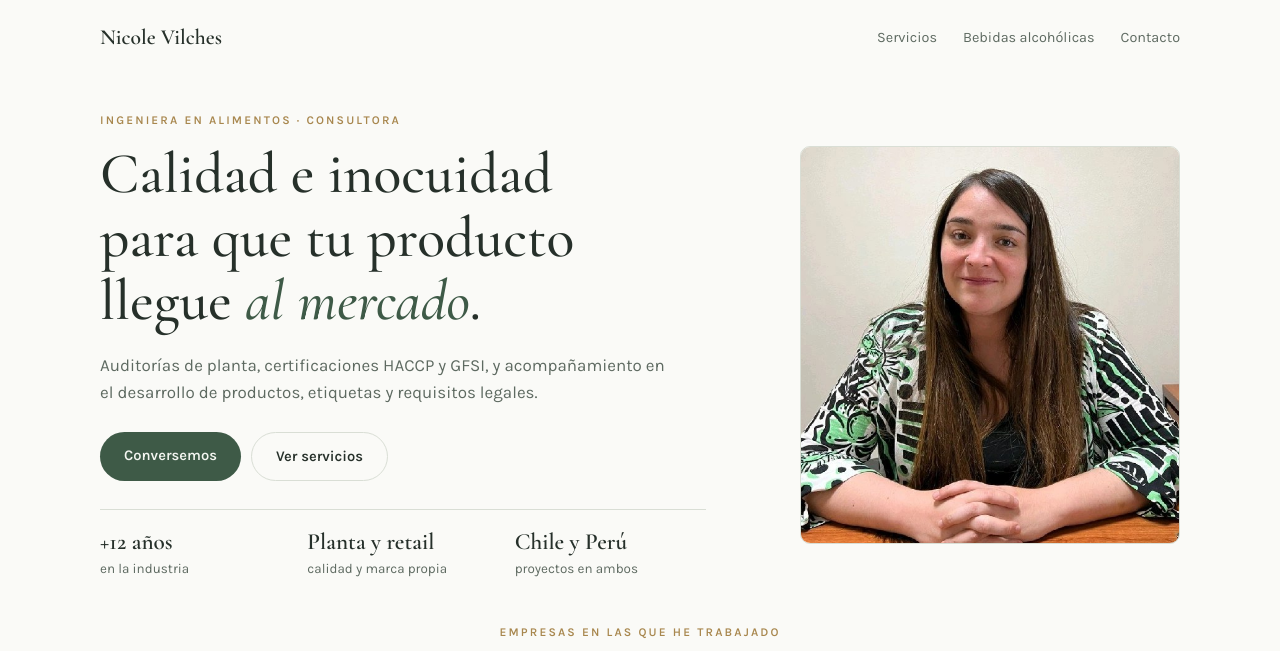
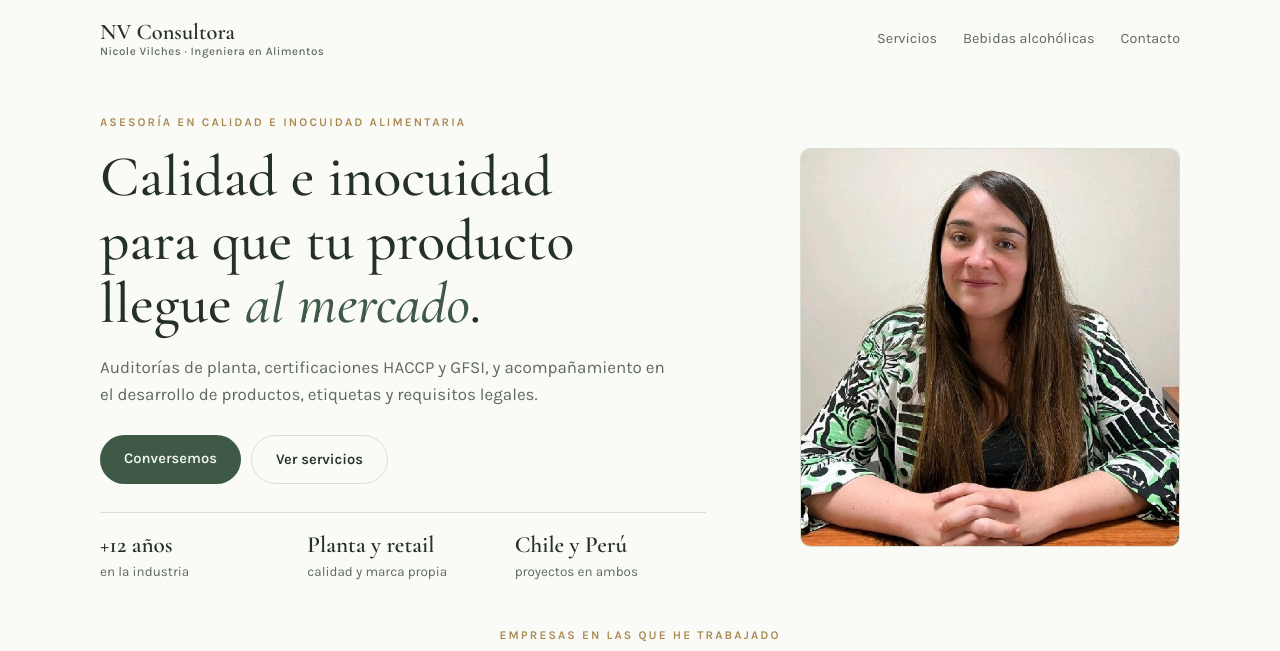
Before and after one commit to topja/nicole-vilches, a plain HTML site: page index.html in a window 1280 px wide. Shown: the top 651 px of the page. Drawn offline with nearby package versions, Linux system fonts and the light colour scheme.

Commit message:
Marca NV Consultora
Co-Authored-By: Claude Opus 5.5 <noreply@anthropic.com>
Claude-Session: https://claude.ai/code/session_01TUh4CYUwjMMZhS9LTaoz84

```diff
--- a/index.html
+++ b/index.html
@@ -4,7 +4,7 @@
 <meta charset="utf-8">
 <meta name="viewport" content="width=device-width, initial-scale=1, viewport-fit=cover">
 <meta name="description" content="Nicole Vilches, Ingeniera en Alimentos: auditorías y certificación HACCP y GFSI, desarrollo de productos, etiquetado, asesoría legal sanitaria y bebidas alcohólicas ante el SAG.">
-<title>Nicole Vilches Consultora</title>
+<title>NV Consultora</title>
 <link rel="preconnect" href="https://fonts.googleapis.com">
 <link rel="stylesheet" href="https://fonts.googleapis.com/css2?family=Cormorant+Garamond:ital,wght@0,500;0,600;1,500&family=Karla:wght@400;500;600&display=swap">
 <style>
@@ -37,7 +37,8 @@ a{color:inherit}
 
 /* ---------- screen 1: header, hero, logos ---------- */
 .top .wrap{display:flex;justify-content:space-between;align-items:center;gap:16px;padding-block:20px}
-.mark{font-family:var(--f-display);font-size:1.35rem;font-weight:600;text-decoration:none}
+.mark{font-family:var(--f-display);font-size:1.4rem;font-weight:600;text-decoration:none;line-height:1.1;display:grid}
+.mark small{font-family:var(--f-body);font-size:.72rem;font-weight:500;letter-spacing:.04em;color:var(--muted)}
 .top nav{display:flex;gap:26px;font-size:.9rem}
 .top nav a{text-decoration:none;color:var(--muted)}
 .top nav a:hover{color:var(--ink)}
@@ -109,7 +110,7 @@ footer .wrap{padding-block:22px;border-top:1px solid var(--line);display:flex;ju
 
 <header class="top">
   <div class="wrap">
-    <a class="mark" href="#">Nicole Vilches</a>
+    <a class="mark" href="#">NV Consultora<small>Nicole Vilches · Ingeniera en Alimentos</small></a>
     <nav aria-label="Secciones">
       <a href="#servicios">Servicios</a>
       <a href="#bebidas">Bebidas alcohólicas</a>
@@ -122,7 +123,7 @@ footer .wrap{padding-block:22px;border-top:1px solid var(--line);display:flex;ju
   <section class="hero">
     <div class="wrap">
       <div>
-        <p class="kicker">Ingeniera en Alimentos · Consultora</p>
+        <p class="kicker">Asesoría en calidad e inocuidad alimentaria</p>
         <h1>Calidad e inocuidad para que tu producto llegue <em>al mercado</em>.</h1>
         <p class="lead">Auditorías de planta, certificaciones HACCP y GFSI, y acompañamiento en el desarrollo de productos, etiquetas y requisitos legales.</p>
         <div class="actions">
@@ -220,7 +221,7 @@ footer .wrap{padding-block:22px;border-top:1px solid var(--line);display:flex;ju
 
 <footer>
   <div class="wrap">
-    <span>Nicole Vilches Amigo · Ingeniera en Alimentos</span>
+    <span>NV Consultora · Nicole Vilches Amigo, Ingeniera en Alimentos</span>
     <span>Santiago, Chile</span>
   </div>
 </footer>
```
